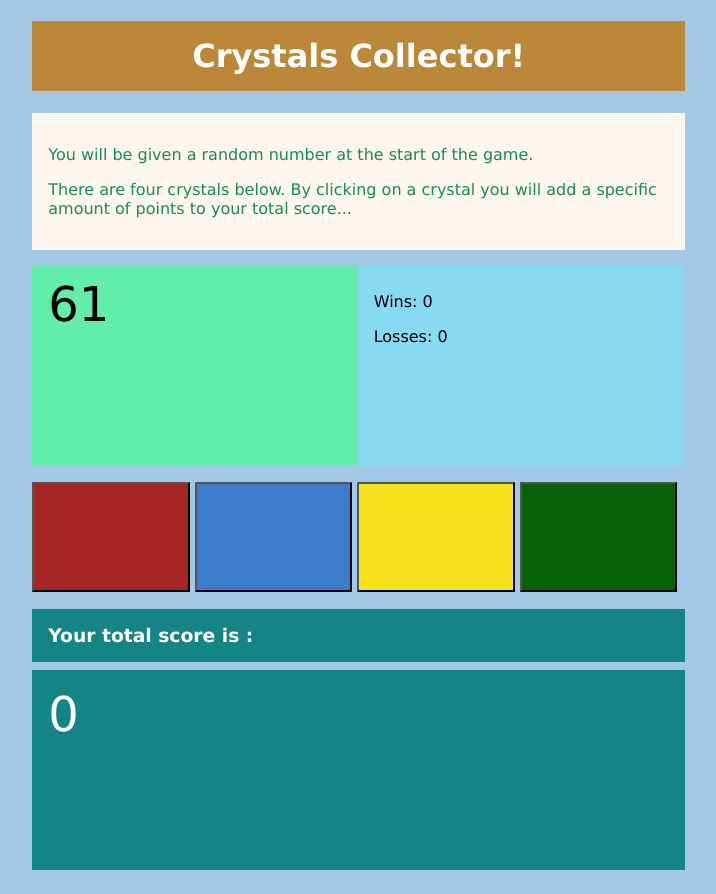
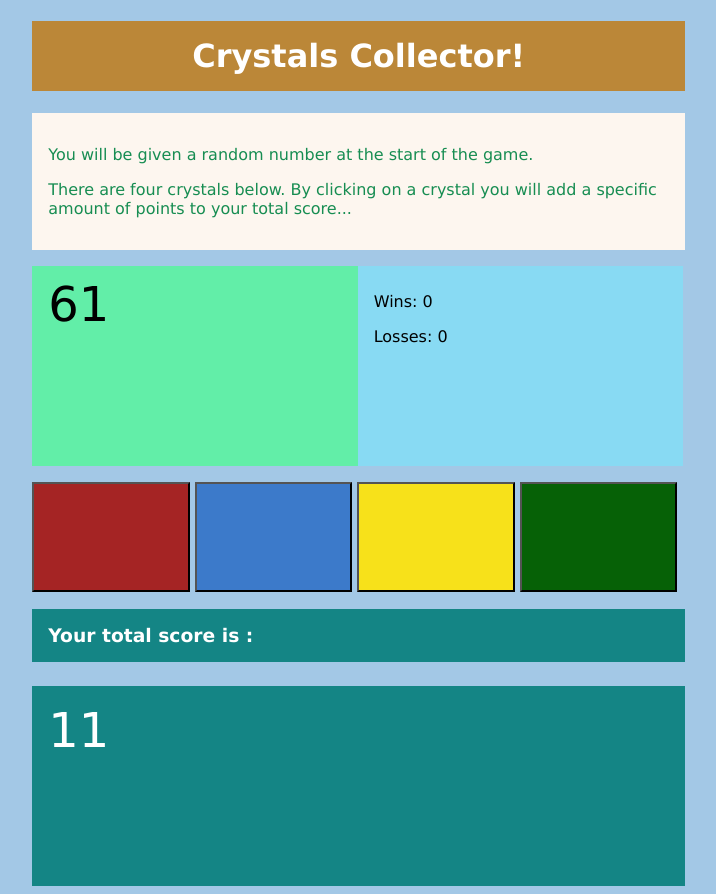
Before and after one commit to peiwren/CrystalsCollector-Game, a plain HTML site: page index.html in a window 1280 px wide. Both pictures are taken after a click on the button 451 px from the left and 536 px from the top of the page. Shown: the whole page, without its empty margins (178-894 px from the left). Before the commit the page ends 870 px from the top, so only its background shows below. Drawn offline with nearby package versions, Linux system fonts and the light colour scheme.

Commit message:
add sum function

```diff
--- a/index.html
+++ b/index.html
@@ -1,3 +1,4 @@
+<!DOCTYPE html>
 <!DOCTYPE html>
 <html lang="en">
 
@@ -69,7 +70,7 @@
 
         #crystals,
         #totalTitle,
-        #yourTotalDisplay {
+        #yourTotalNum {
             width: 100%;
             float: left;
         }
@@ -96,7 +97,7 @@
             background: rgb(6, 97, 6);
         }
 
-        #yourTotalDisplay {
+        #yourTotalNum {
             font-size: 3em;
             padding-top: 16px;
             padding-left: 16px;
@@ -106,7 +107,7 @@
             background: rgb(20, 133, 133);
         }
 
-        #yourSum,
+        #yourTotalNum,
         #totalTitle {
             width: 68%;
             color: white;
@@ -116,7 +117,7 @@
             margin-top: 16px;
         }
 
-        #yourSum {
+        #yourTotalNum {
             color: white;
             text-align: left;
         }
@@ -162,7 +163,7 @@
         </div><!--  -->
 
         <h3 id="totalTitle">Your total score is &colon;</h3>
-        <div id="yourTotalDisplay">0</div><!--  -->
+        <div id="yourTotalNum">0</div><!--  -->
 
     </div><!-- end container -->
 
@@ -190,32 +191,43 @@
             // console.log(targetRanNum);
             $("#target-randomNum").text(targetRanNum);
 
-            // let redCrystClickedNum = redCrystRanNum;
+            let totalNum = 0;
 
-            $("#red").click(function () {
-                alert(redCrystRanNum);
-            });
+            function sum() {
+
+                $("#red").click(function () {
+                    $("#yourTotalNum").text(redCrystRanNum);
+                    $("#red").attr("value", redCrystRanNum)
+                    totalNum += redCrystRanNum;
+                    console.log(totalNum);
+                });
 
 
+                $("#blue").click(function () {
+                    $("#yourTotalNum").text(blueCrystRanNum);
+                    $("#blue").attr("value", blueCrystRanNum)
+                    totalNum += blueCrystRanNum;
+                    console.log(totalNum);
+                });
 
+                $("#yellow").click(function () {
+                    $("#yourTotalNum").text(yellowCrystRanNum);
+                    $("#yellow").attr("value", yellowCrystRanNum)
+                    totalNum += yellowCrystRanNum;
+                    console.log(totalNum);
+                });
 
-            // let blueCrystClickedNum = blueCrystRanNum;
-            // let blueCrystValue = $("#blue").click(function () {
-            //     blueCrystClickedNum;
-            // });
-            // console.log(blueCrystClickedNum);
+                $("#green").click(function () {
+                    $("#yourTotalNum").text(greenCrystRanNum);
+                    $("#green").attr("value", greenCrystRanNum)
+                    totalNum += greenCrystRanNum;
+                    console.log(totalNum);
+                    $("#yourTotalNum").text(greenCrystRanNum);
+                });
+                $("#yourTotalNum").text(totalNum);
+            };
 
-            // let crystArray = [redCrystClickedNum, blueCrystClickedNum]
-            // console.log(crystArray)
-
-            // let yellowCrystValue = $("#yellow").click(function () {
-            //     yellowCrystRanNum;
-            // });
-
-            // let greenCrystValue = $("#green").click(function () {
-            //     greenCrystRanNum;
-            // });
-
+            sum();
 
         });
     </script>
```
